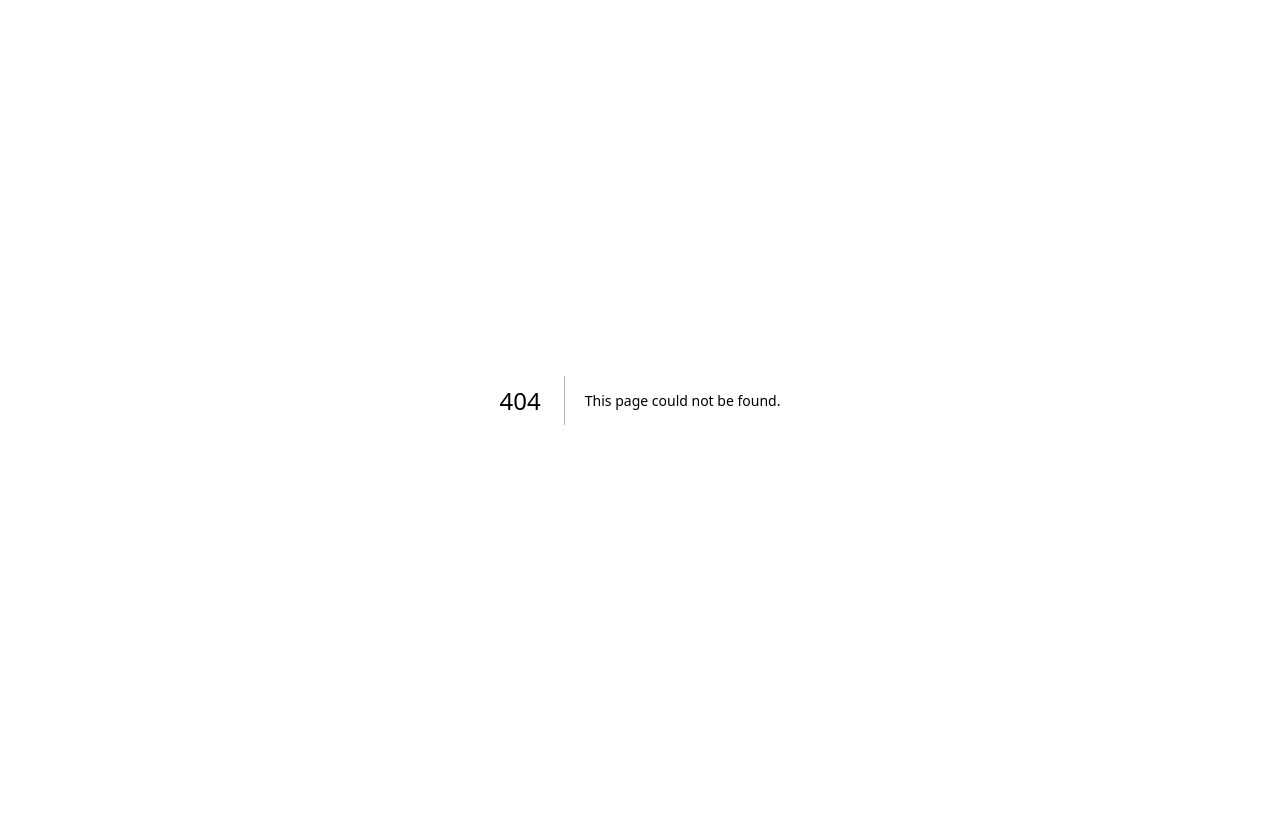
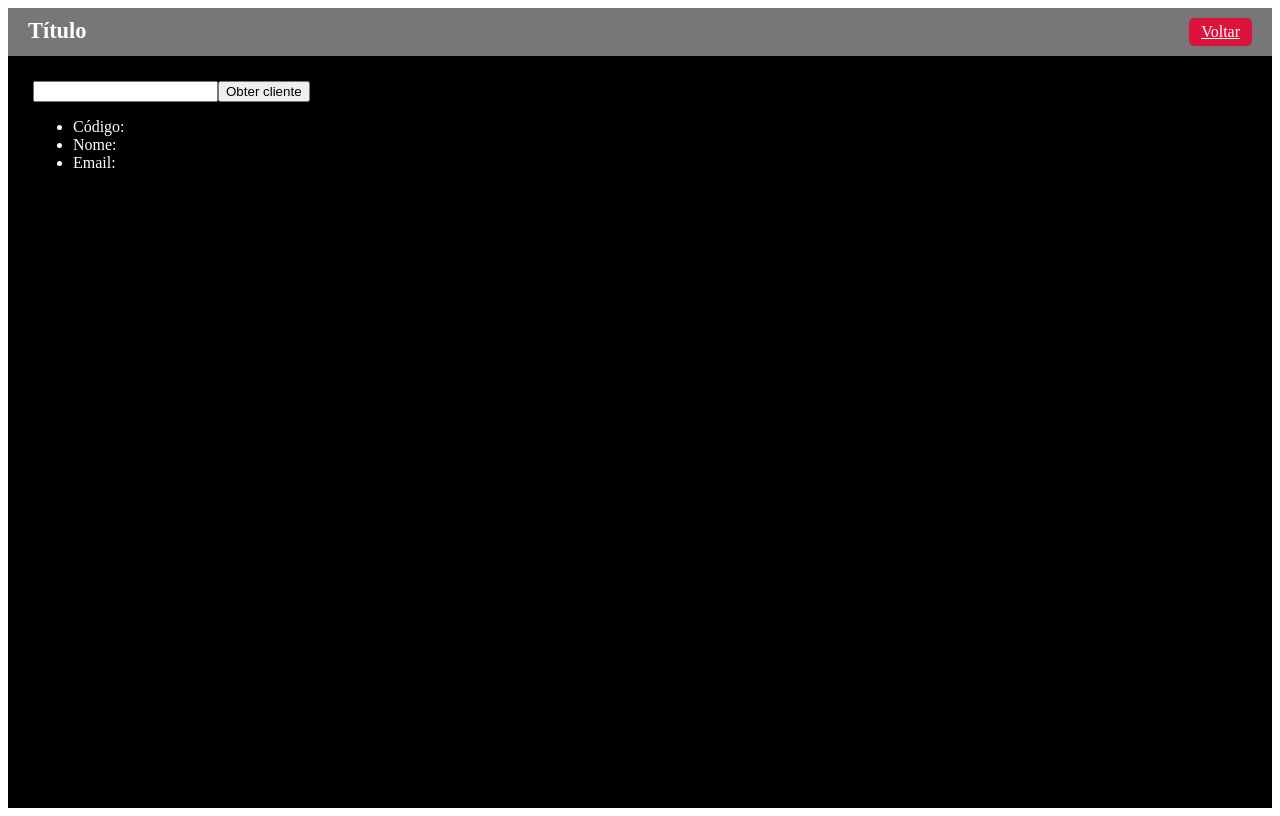
Before and after one commit to alerodrigues-ard/Cod3r-React-Next-2023, a Next.js app in the folder fundamentos/: page /integracao_1 in a window 1280 px wide. Before the commit this address had no page. Built offline with nearby package versions, Linux system fonts and the light colour scheme.

Commit message:
Fundamentos Next.js e React
Tópicos:
. Integração com API

```diff
--- a/fundamentos/src/app/page.tsx
+++ b/fundamentos/src/app/page.tsx
@@ -16,7 +16,8 @@
       <Navegador texto="JSX" destino="/jsx" cor="crimson"></Navegador>
       <Navegador texto="Nav #01" destino="/navegacao" cor="green"></Navegador>
       <Navegador texto="Nav #02" destino="/cliente/sp/Cliente123" cor="blue"></Navegador>
-      <Navegador texto="Nav #03" destino="/estado" cor="orange"></Navegador>
+      <Navegador texto="Componente com Estado" destino="/estado" cor="orange"></Navegador>
+      <Navegador texto="Inmtegração com API #01" destino="/integracao_1" cor="yellow"></Navegador>
     </div>
   )
 }
--- a/fundamentos/src/pages/cliente/[filial]/[codigo].tsx
+++ b/fundamentos/src/pages/cliente/[filial]/[codigo].tsx
@@ -1,4 +1,4 @@
-import Layout from "@/components/layout";
+import Layout from "@/components/Layout";
 import { useRouter } from 'next/router';
 
 export default function ClientePorCodigo() {
--- a/fundamentos/src/pages/estado.tsx
+++ b/fundamentos/src/pages/estado.tsx
@@ -1,5 +1,5 @@
 import { useState } from "react";
-import Layout from "@/components/layout";
+import Layout from "@/components/Layout";
 
 export default function Estado() {
   const [numero, setNumero] = useState(0) // É um React Hook
--- a/fundamentos/src/pages/estiloso.tsx
+++ b/fundamentos/src/pages/estiloso.tsx
@@ -1,6 +1,6 @@
 import styles from "../styles/Estiloso.module.css"
 import Link from "next/link"
-import Layout from "@/components/layout"
+import Layout from "@/components/Layout"
 
 export default function Estiloso() {
 
--- a/fundamentos/src/pages/exemplo.tsx
+++ b/fundamentos/src/pages/exemplo.tsx
@@ -1,4 +1,4 @@
-import Layout from "@/components/layout";
+import Layout from "@/components/Layout";
 import Cabecalho from "../components/Cabecalho";
 
 export default function Exemplo() {
--- /dev/null
+++ b/fundamentos/src/pages/integracao_1.tsx
@@ -0,0 +1,39 @@
+import { useState } from 'react'
+import Layout from '../components/Layout'
+
+export default function Integracao() {
+
+  const [codigo, setCodigo] = useState({})
+  const [cliente, setCliente] = useState({})
+
+  async function obterCliente() {
+
+    // Com async/await
+    const resp = await fetch(`http://localhost:3000/api/clientes/${codigo}`)
+    const dados = await resp.json()
+    setCliente(dados)
+
+    // Usando promise pura
+    // fetch(`'http://localhost:3000/api/clientes/${codigo}`)
+    //  .then(resp => resp.json())
+    //  .then(dados => setCliente(dados))
+  }
+
+  return (
+    <Layout>
+      <div style={{color: "#fff"}}>
+
+        <div>
+          <input type="number" value={codigo}
+            onChange={e => setCodigo(e.target.value)}/>
+          <button onClick={obterCliente}>Obter cliente</button>
+        </div>
+        <ul>
+          <li>Código: {cliente.id}</li>
+          <li>Nome: {cliente.nome}</li>
+          <li>Email: {cliente.email}</li>
+        </ul>
+      </div>
+    </Layout>
+  )
+}
--- a/fundamentos/src/pages/jsx.tsx
+++ b/fundamentos/src/pages/jsx.tsx
@@ -1,4 +1,4 @@
-import Layout from "../components/layout"
+import Layout from "../components/Layout"
 
 export default function Jsx() {
   const titulo = <h1>JSX é um conceito central</h1>
--- a/fundamentos/src/pages/navegacao/index.tsx
+++ b/fundamentos/src/pages/navegacao/index.tsx
@@ -1,4 +1,4 @@
-import Layout from "@/components/layout";
+import Layout from "@/components/Layout";
 
 export default function Navegacao () {
   return (
```
